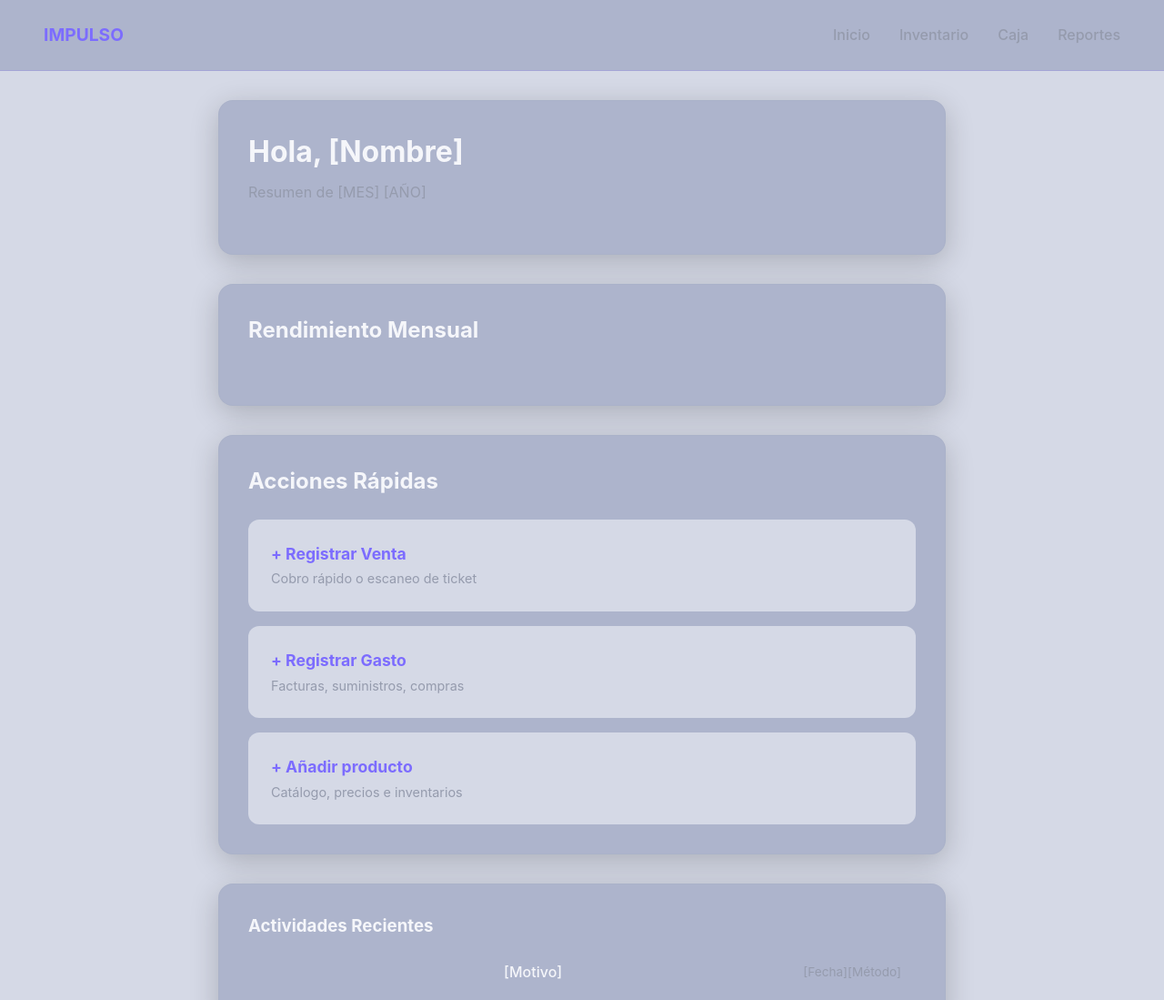
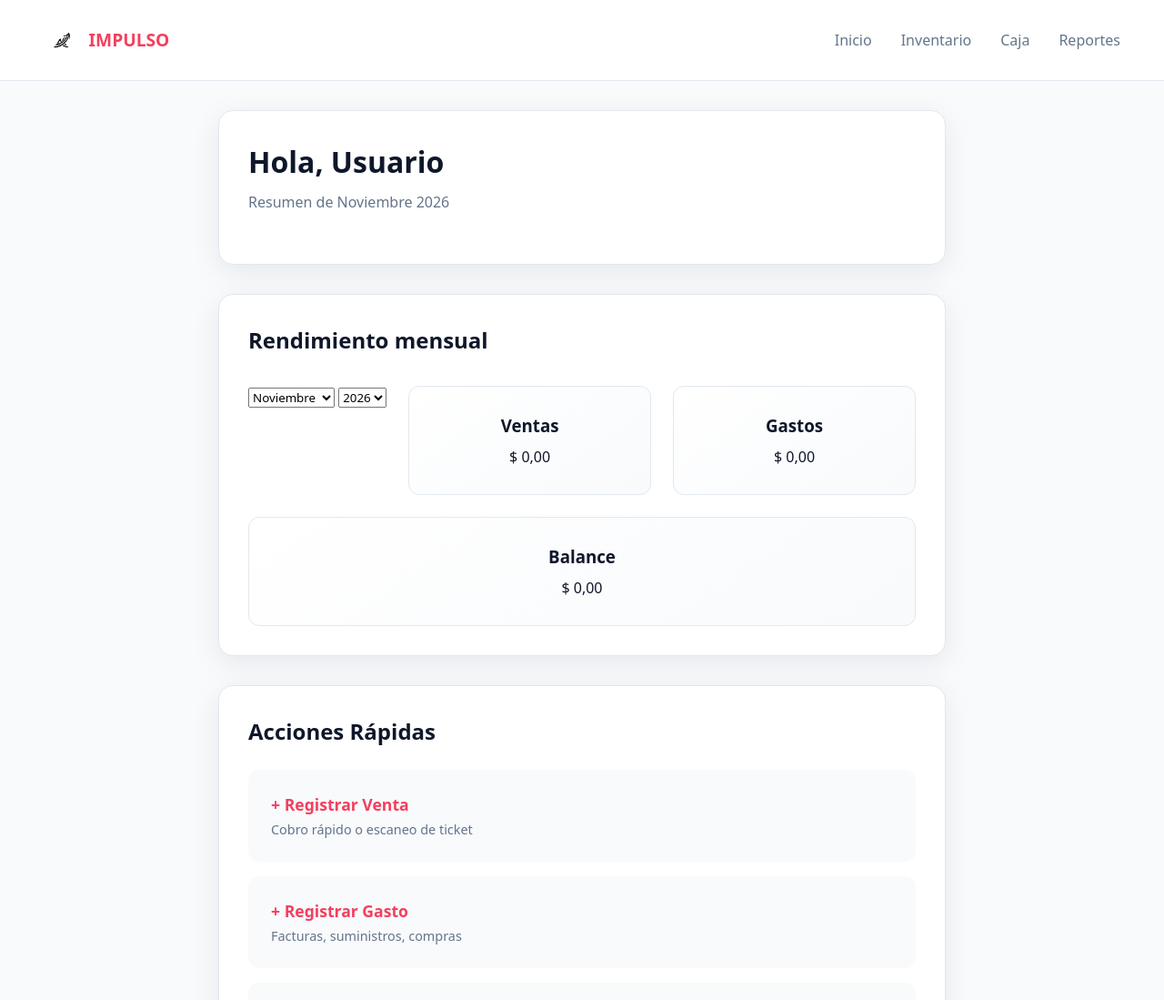
Before and after one commit to lucasmcom34-afk/Proyecto_web, a plain HTML site: page dashboard/dashboard.html in a window 1280 px wide. Shown: the top 1099 px of the page at 91% size. Drawn offline with Linux system fonts and the light colour scheme.

Commit message:
Se modificoó la paleta de colores del Dashboard, y se generaron los html para la caja,reportes e inventario y falta completarlos para agregar la lógica.

```diff
--- a/dashboard/dashboard.html
+++ b/dashboard/dashboard.html
@@ -1,33 +1,98 @@
 <!DOCTYPE html>
-<html lang="en">
+<html lang="es">
 <head>
     <meta charset="UTF-8">
     <meta name="viewport" content="width=device-width, initial-scale=1.0">
-    <title>Document</title>
+    <title>Dashboard</title>
     <link rel="stylesheet" href="styleIni.css">
     <script src="main.js" defer></script>
 </head>
 <body>
     <header>
-        <p>IMPULSO</p>
+        <a href="../landing_page/index.html"
+           class="brand"
+           aria-label="Impulso, ir al inicio">
+
+            <img src="../img/logo-removebg-preview.png" alt="">
+
+            <span>IMPULSO</span>
+
+        </a>
+
         <nav>
-            <a href="">Inicio</a>
-            <a href="">Inventario</a>
-            <a href="">Caja</a>
-            <a href="">Reportes</a>
+            <a href="index.html" id="btnInicio">Inicio</a>
+            <a href="inventario.html" id="btnInventario">Inventario</a>
+            <a href="caja.html" id="btnCaja">Caja</a>
+            <a href="reportes.html" id="btnReportes">Reportes</a>
         </nav>
     </header>
     <main>
-        <h1>Hola, [Nombre]</h1>
-        <p>Resumen de [MES] [AÑO]</p>
+        <h1>Hola, <span id="nombreUsuario">Usuario</span></h1>
+        <p id="resumenMensual">Resumen de [MES] [AÑO]</p>
         <div id="Aviso"></div>
     </main>
+    <!--
     <section id="rendMensual">
         <h2>Rendimiento Mensual</h2>
-        <div class="Mensual"></div>
-        <div class="Mensual"></div>
-        <div class="Mensual"></div>
+        <div class="mensual">
+            <h3>Ventas</h3>
+            <p id="ventasMes">$0</p>
+        </div>
+        <div class="mensual">
+            <h3>Gastos</h3>
+            <p id="gastosMes">$0</p>
+        </div>
+        <div class="mensual">
+            <h3>Balance</h3>
+            <p id="balanceMes">$0</p>
+        </div>
     </section>
+    -->
+    <!-- RENDIMIENTO MENSUAL -->
+
+        <section id="rendMensual">
+
+            <h2>Rendimiento mensual</h2>
+
+            <div class="filtros">
+
+                <select id="mesSeleccionado" aria-label="Seleccionar mes">
+                </select>
+
+                <select id="anioSeleccionado" aria-label="Seleccionar año">
+                </select>
+
+            </div>
+
+
+            <div class="mensual">
+
+                <h3>Ventas</h3>
+
+                <p id="ventasMes">$0</p>
+
+            </div>
+
+
+            <div class="mensual">
+
+                <h3>Gastos</h3>
+
+                <p id="gastosMes">$0</p>
+
+            </div>
+
+
+            <div class="mensual">
+
+                <h3>Balance</h3>
+
+                <p id="balanceMes">$0</p>
+
+            </div>
+
+        </section>
+
     <section id="aRapidas">
         <h2>Acciones Rápidas</h2>
 
--- a/dashboard/main.js
+++ b/dashboard/main.js
@@ -0,0 +1,407 @@
+// ==========================================
+// CONFIGURACIÓN Y ALMACENAMIENTO
+// ==========================================
+
+function obtenerDatos(clave, valorInicial = []) {
+    try {
+        const datos = localStorage.getItem(clave);
+
+        return datos ? JSON.parse(datos) : valorInicial;
+
+    } catch (error) {
+        console.error(`Error al leer ${clave}:`, error);
+        return valorInicial;
+    }
+}
+
+// ==========================================
+// NOMBRE DEL USUARIO
+// ==========================================
+
+function obtenerNombreUsuario() {
+
+    const claves = [
+        "usuarioLogueado",
+        "currentUser",
+        "user",
+        "usuario"
+    ];
+
+    for (const almacenamiento of [
+        localStorage,
+        sessionStorage
+    ]) {
+
+        for (const clave of claves) {
+
+            const guardado = almacenamiento.getItem(clave);
+
+            if (!guardado) continue;
+
+            try {
+
+                const usuario = JSON.parse(guardado);
+
+                // Si se guardó directamente un nombre como texto.
+                if (typeof usuario === "string") {
+                    return usuario;
+                }
+
+                const nombre =
+                    usuario?.nombre ||
+                    usuario?.name ||
+                    usuario?.username ||
+                    usuario?.usuario?.nombre ||
+                    usuario?.user?.name;
+
+                if (nombre) return nombre;
+
+            } catch {
+
+                // Si el dato no es JSON, se interpreta como texto.
+                return guardado;
+            }
+        }
+    }
+
+    return "Usuario";
+}
+
+
+function cargarNombreUsuario() {
+
+    const elementoNombre = document.getElementById("nombreUsuario");
+
+    if (elementoNombre) {
+        elementoNombre.textContent = obtenerNombreUsuario();
+    }
+}
+
+
+// ==========================================
+// SELECTORES DE MES Y AÑO
+// ==========================================
+
+const meses = [
+    "Enero",
+    "Febrero",
+    "Marzo",
+    "Abril",
+    "Mayo",
+    "Junio",
+    "Julio",
+    "Agosto",
+    "Septiembre",
+    "Octubre",
+    "Noviembre",
+    "Diciembre"
+];
+
+
+function cargarSelectores() {
+
+    const selectorMes = document.getElementById("mesSeleccionado");
+    const selectorAnio = document.getElementById("anioSeleccionado");
+
+    const fechaActual = new Date();
+
+    const mesActual = fechaActual.getMonth();
+    const anioActual = fechaActual.getFullYear();
+
+    // Cargar meses
+
+    selectorMes.innerHTML = "";
+
+    meses.forEach((mes, indice) => {
+
+        const opcion = document.createElement("option");
+
+        opcion.value = indice;
+        opcion.textContent = mes;
+
+        selectorMes.appendChild(opcion);
+
+    });
+
+    // Cargar años
+
+    selectorAnio.innerHTML = "";
+
+    for (let anio = anioActual - 4; anio <= anioActual; anio++) {
+
+        const opcion = document.createElement("option");
+
+        opcion.value = anio;
+        opcion.textContent = anio;
+
+        selectorAnio.appendChild(opcion);
+
+    }
+
+    // Seleccionar mes y año actuales
+
+    selectorMes.value = mesActual;
+    selectorAnio.value = anioActual;
+}
+
+
+// ==========================================
+// OBTENER VENTAS Y GASTOS
+// ==========================================
+
+function obtenerVentas() {
+
+    const dashboard = obtenerDatos("impulso_dashboard", {});
+
+    return obtenerDatos(
+        "impulso_ventas",
+        dashboard.ventas || []
+    );
+}
+
+
+function obtenerGastos() {
+
+    const dashboard = obtenerDatos("impulso_dashboard", {});
+
+    return obtenerDatos(
+        "impulso_gastos",
+        dashboard.gastos || []
+    );
+}
+
+
+// ==========================================
+// NORMALIZAR FECHAS E IMPORTES
+// ==========================================
+
+function obtenerFecha(movimiento) {
+
+    const fecha = movimiento.fecha
+        || movimiento.fechaRegistro
+        || movimiento.createdAt;
+
+    if (!fecha) return null;
+
+    // Evita problemas de zona horaria con fechas YYYY-MM-DD.
+
+    const fechaTexto = String(fecha);
+
+    const fechaNormalizada = /^\d{4}-\d{2}-\d{2}$/.test(fechaTexto)
+        ? `${fechaTexto}T00:00:00`
+        : fechaTexto;
+
+    const resultado = new Date(fechaNormalizada);
+
+    return isNaN(resultado.getTime()) ? null : resultado;
+}
+
+
+function obtenerImporte(movimiento) {
+
+    return Number(
+        movimiento.total
+        ?? movimiento.monto
+        ?? movimiento.importe
+        ?? 0
+    ) || 0;
+}
+
+
+// ==========================================
+// ACTUALIZAR RESUMEN MENSUAL
+// ==========================================
+
+function actualizarResumenMensual() {
+
+    const selectorMes = document.getElementById("mesSeleccionado");
+    const selectorAnio = document.getElementById("anioSeleccionado");
+
+    const mes = Number(selectorMes.value);
+    const anio = Number(selectorAnio.value);
+
+    const resumen = document.getElementById("resumenMensual");
+
+    resumen.textContent = `Resumen de ${meses[mes]} ${anio}`;
+
+    const ventas = obtenerVentas();
+    const gastos = obtenerGastos();
+
+    let totalVentas = 0;
+    let totalGastos = 0;
+
+    // Calcular ventas del período seleccionado
+
+    ventas.forEach(venta => {
+
+        const fecha = obtenerFecha(venta);
+
+        if (
+            fecha &&
+            fecha.getMonth() === mes &&
+            fecha.getFullYear() === anio
+        ) {
+            totalVentas += obtenerImporte(venta);
+        }
+
+    });
+
+    // Calcular gastos del período seleccionado
+
+    gastos.forEach(gasto => {
+
+        const fecha = obtenerFecha(gasto);
+
+        if (
+            fecha &&
+            fecha.getMonth() === mes &&
+            fecha.getFullYear() === anio
+        ) {
+            totalGastos += obtenerImporte(gasto);
+        }
+
+    });
+
+    const balance = totalVentas - totalGastos;
+
+    // Mostrar resultados
+
+    document.getElementById("ventasMes").textContent =
+        formatearMoneda(totalVentas);
+
+    document.getElementById("gastosMes").textContent =
+        formatearMoneda(totalGastos);
+
+    document.getElementById("balanceMes").textContent =
+        formatearMoneda(balance);
+}
+
+
+// ==========================================
+// FORMATO DE MONEDA
+// ==========================================
+
+function formatearMoneda(importe) {
+
+    return new Intl.NumberFormat("es-AR", {
+        style: "currency",
+        currency: "ARS",
+        minimumFractionDigits: 2
+    }).format(importe);
+}
+
+
+// ==========================================
+// ACTIVIDAD RECIENTE
+// ==========================================
+
+function cargarActividadReciente() {
+
+    const ventas = obtenerVentas();
+    const gastos = obtenerGastos();
+
+    const movimientos = [
+
+        ...ventas.map(venta => ({
+            ...venta,
+            tipo: "Venta",
+            importe: obtenerImporte(venta),
+            fechaMovimiento: obtenerFecha(venta)
+        })),
+
+        ...gastos.map(gasto => ({
+            ...gasto,
+            tipo: "Gasto",
+            importe: obtenerImporte(gasto),
+            fechaMovimiento: obtenerFecha(gasto)
+        }))
+
+    ];
+
+    // Ordenar por fecha, del más reciente al más antiguo
+
+    movimientos.sort((a, b) => {
+
+        return (b.fechaMovimiento?.getTime() || 0)
+            - (a.fechaMovimiento?.getTime() || 0);
+
+    });
+
+    const contenedor = document.getElementById("contenedorRecientes");
+
+    contenedor.innerHTML = "";
+
+    const recientes = movimientos.slice(0, 5);
+
+    if (recientes.length === 0) {
+
+        const mensaje = document.createElement("p");
+
+        mensaje.id = "sinMovimientos";
+        mensaje.textContent = "Todavía no hay movimientos registrados.";
+
+        contenedor.appendChild(mensaje);
+
+        return;
+    }
+
+    recientes.forEach(movimiento => {
+
+        const elemento = document.createElement("div");
+
+        elemento.classList.add("movimiento");
+
+        const informacion = document.createElement("div");
+
+        const titulo = document.createElement("h4");
+
+        titulo.textContent =
+            movimiento.tipo === "Venta"
+                ? `Venta - ${movimiento.cliente || "Cliente"}`
+                : `Gasto - ${movimiento.concepto || movimiento.categoria || "Gasto"}`;
+
+        const fecha = document.createElement("p");
+
+        fecha.textContent = movimiento.fechaMovimiento
+            ? movimiento.fechaMovimiento.toLocaleDateString("es-AR")
+            : "Fecha no disponible";
+
+        const importe = document.createElement("p");
+
+        importe.textContent = formatearMoneda(movimiento.importe);
+
+        informacion.appendChild(titulo);
+        informacion.appendChild(fecha);
+
+        elemento.appendChild(informacion);
+        elemento.appendChild(importe);
+
+        contenedor.appendChild(elemento);
+
+    });
+}
+
+
+// ==========================================
+// INICIALIZAR DASHBOARD
+// ==========================================
+
+document.addEventListener("DOMContentLoaded", function () {
+
+    cargarNombreUsuario();
+
+    cargarSelectores();
+
+    actualizarResumenMensual();
+
+    cargarActividadReciente();
+
+    // Actualizar al cambiar el mes o el año
+
+    document.getElementById("mesSeleccionado")
+        .addEventListener("change", actualizarResumenMensual);
+
+    document.getElementById("anioSeleccionado")
+        .addEventListener("change", actualizarResumenMensual);
+
+});
--- a/dashboard/styleIni.css
+++ b/dashboard/styleIni.css
@@ -1,34 +1,47 @@
+
+/* ================= PALETA IMPULSO ================= */
+
 :root {
-    /* Paleta Nexa - Modo Claro (Identidad Base) */
-    --fondo: #d5d9e6;
-    --superficie: #adb4cc;
-    --violeta-principal: #7C6CFF;
-    --violeta-hover: #5548CE;
-    --purpura: #925AFF;
-    --azul: #168BFF;
+    --titulos: #0F172A;
+    --negritas: #334155;
+    --texto: #64748B;
+    --fondo: #F8FAFC;
+    --cta: #F43F5E;
+    --borde: #E2E8F0;
+    --blanco: #FFFFFF;
+    --superficie: var(--blanco);
 
-    /* Textos */
-    --texto-claro: #F5F6FA;
-    --texto-secundario: #959BAD;
+    --fuente: 'Plus Jakarta Sans', system-ui, -apple-system, 'Segoe UI', sans-serif;
+}
 
-    /* Degradados para elementos modernos */
-    --borde-gradiente: linear-gradient(135deg, #7C6CFF, #925AFF);
+/* ================= MODO OSCURO ================= */
+
+:root.oscuro {
+    --titulos: #F8FAFC;
+    --negritas: #E2E8F0;
+    --texto: #94A3B8;
+    --fondo: #0F172A;
+    --borde: #334155;
+    --superficie: #1E293B;
 }
+
+/* ================= CONFIGURACIÓN GENERAL ================= */
 
 * {
     padding: 0;
     margin: 0;
     box-sizing: border-box;
-    font-family: 'Inter', system-ui, -apple-system, sans-serif;
+    font-family: var(--fuente);
 }
 
 body {
     background-color: var(--fondo);
-    color: var(--texto-claro);
+    color: var(--titulos);
     line-height: 1.5;
 }
 
 /* ================= ENCABEZADO ================= */
+
 header {
     display: flex;
     flex-direction: row;
@@ -36,13 +49,31 @@ header {
     align-items: center;
     padding: 1.5rem 3rem;
     background-color: var(--superficie);
-    border-bottom: 1px solid rgba(124, 108, 255, 0.2);
+    border-bottom: 1px solid var(--borde);
 }
 
-header p {
+/* Logo y nombre IMPULSO */
+
+header .brand {
+    display: flex;
+    align-items: center;
+    gap: 0.6rem;
+
     font-weight: bold;
     font-size: 1.2rem;
-    color: var(--violeta-principal);
+    color: var(--cta);
+
+    text-decoration: none;
+}
+
+header .brand img {
+    width: 40px;
+    height: 40px;
+    object-fit: contain;
+}
+
+header .brand:hover {
+    color: var(--cta);
 }
 
 nav {
@@ -51,18 +82,18 @@ nav {
 }
 
 nav a {
-    color: var(--texto-secundario);
+    color: var(--texto);
     text-decoration: none;
     font-weight: 500;
     transition: color 0.3s ease;
 }
 
 nav a:hover {
-    color: var(--texto-claro);
+    color: var(--titulos);
 }
 
 /* ================= CONTENEDORES GENERALES ================= */
-/* Se elimina el 100vh para permitir un flujo natural y se agrupan tipo tarjetas */
+
 main, section {
     display: flex;
     flex-direction: column;
@@ -72,21 +103,22 @@ main, section {
     max-width: 800px;
     background-color: var(--superficie);
     border-radius: 16px;
-    box-shadow: 0 8px 32px rgba(0, 0, 0, 0.2);
-    border: 1px solid rgba(149, 155, 173, 0.1);
+    box-shadow: 0 8px 32px rgba(15, 23, 42, 0.08);
+    border: 1px solid var(--borde);
 }
 
 h1, h2, h3 {
-    color: var(--texto-claro);
+    color: var(--titulos);
     margin-bottom: 0.5rem;
 }
 
 main p, section > p {
-    color: var(--texto-secundario);
+    color: var(--texto);
     margin-bottom: 1.5rem;
 }
 
 /* ================= RENDIMIENTO MENSUAL ================= */
+
 #rendMensual {
     flex-direction: row;
     flex-wrap: wrap;
@@ -99,15 +131,25 @@ main p, section > p {
 }
 
 .mensual {
+
+    display: flex;
+    flex-direction: column;
+    justify-content: center; /* Centrado vertical */
+    align-items: center;     /* Centrado horizontal */
+    text-align: center;
+
     flex: 1;
     min-width: 200px;
     height: 120px;
+
     background: linear-gradient(145deg, var(--superficie), var(--fondo));
-    border: 1px solid rgba(124, 108, 255, 0.3);
+    border: 1px solid var(--borde);
     border-radius: 12px;
+
 }
 
 /* ================= ACCIONES RÁPIDAS ================= */
+
 #aRapidas {
     gap: 1rem;
 }
@@ -125,14 +167,14 @@ main p, section > p {
 }
 
 .opcion:hover {
-    background-color: var(--violeta-hover);
-    border-color: var(--violeta-principal);
+    background-color: var(--superficie);
+    border-color: var(--cta);
     transform: translateY(-3px);
-    box-shadow: 0 10px 20px rgba(124, 108, 255, 0.15);
+    box-shadow: 0 10px 20px rgba(244, 63, 94, 0.15);
 }
 
 .opcion section {
-    /* Resetea los estilos de <section> global para que no apliquen dentro del botón */
+    /* Se conservan los estilos originales */
     margin: 0;
     padding: 0;
     width: 100%;
@@ -143,28 +185,30 @@ main p, section > p {
 }
 
 .opcion h3 {
-    color: var(--violeta-principal);
+    color: var(--cta);
     font-size: 1.1rem;
     margin-bottom: 0.2rem;
 }
 
-.opcion:hover h3, .opcion:hover p {
-    color: var(--texto-claro);
+.opcion:hover h3,
+.opcion:hover p {
+    color: var(--titulos);
 }
 
 .opcion p {
-    color: var(--texto-secundario);
+    color: var(--texto);
     font-size: 0.9rem;
     margin: 0;
 }
 
 /* ================= ACTIVIDADES RECIENTES ================= */
+
 .movimiento {
     display: flex;
     justify-content: space-between;
     align-items: center;
     padding: 1rem;
-    border-bottom: 1px solid rgba(149, 155, 173, 0.1);
+    border-bottom: 1px solid var(--borde);
 }
 
 .movimiento:last-child {
@@ -172,12 +216,12 @@ main p, section > p {
 }
 
 .movimiento h4 {
-    color: var(--texto-claro);
+    color: var(--negritas);
     font-weight: 500;
 }
 
 .movimiento p {
-    color: var(--texto-secundario);
+    color: var(--texto);
     font-size: 0.85rem;
     margin: 0;
 }
```
Also changed, not shown: dashboard/caja.html (added, +11 -0 lines), dashboard/inventario.html (added, +11 -0 lines), dashboard/reportes.html (added, +11 -0 lines).
